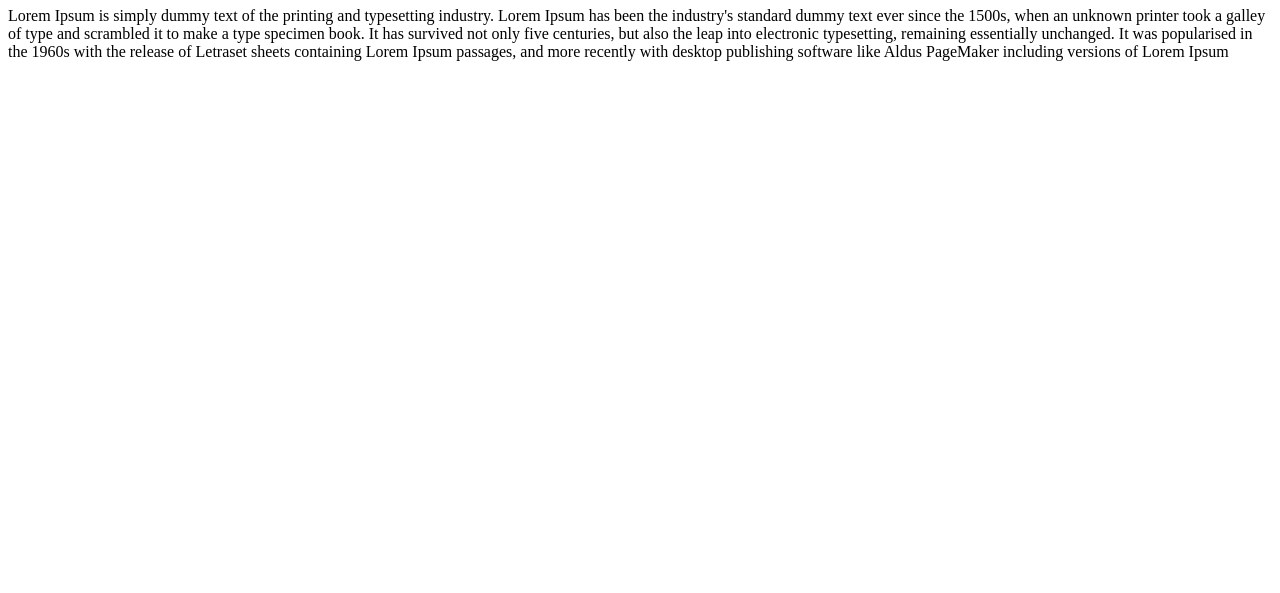
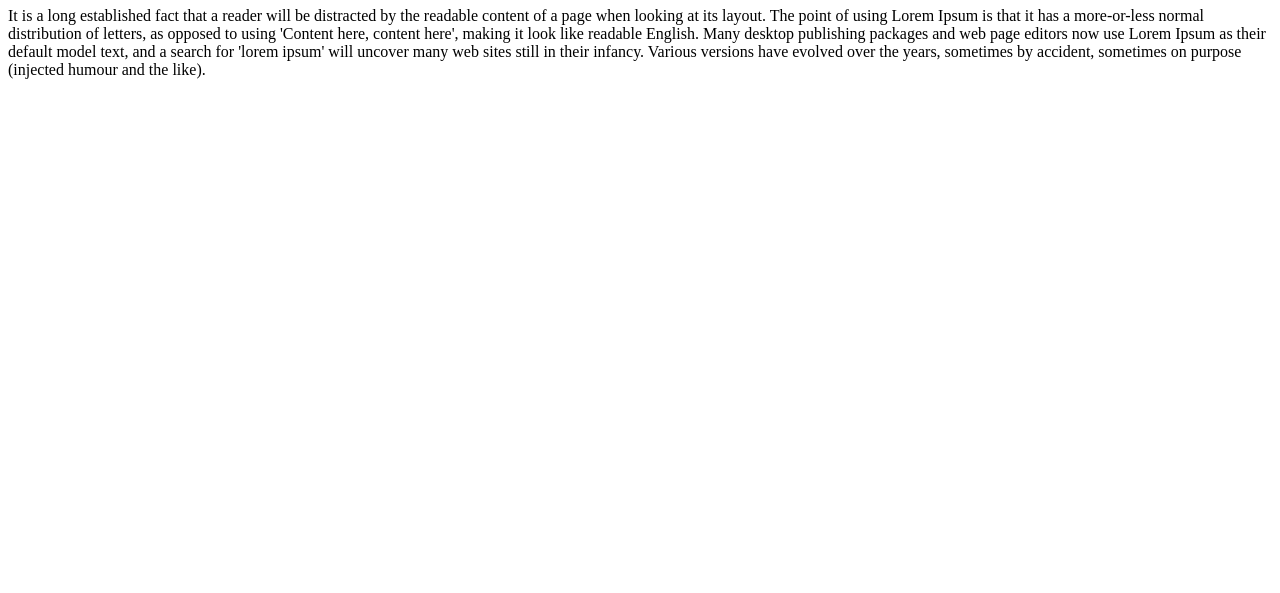
Before and after one commit to DarrenTanui/Project1, a plain HTML site: page index.html in a window 1280 px wide. Shown: the part 207-800 px from the top of the page. Drawn offline with Linux system fonts and the light colour scheme.

Commit message:
Added second paragragh

```diff
--- a/index.html
+++ b/index.html
@@ -9,6 +9,6 @@
     <h1>Chapter One</h1>
     <p>Lorem Ipsum is simply dummy text of the printing and typesetting industry. Lorem Ipsum has been the industry's standard dummy text ever since the 1500s, when an unknown printer took a galley of type and scrambled it to make a type specimen book. It has survived not only five centuries, but also the leap into electronic typesetting, remaining essentially unchanged. It was popularised in the 1960s with the release of Letraset sheets containing Lorem Ipsum passages, and more recently with desktop publishing software like Aldus PageMaker including versions of Lorem Ipsum</p>
     <h1>Chapter Two</h1>
-    <p>Lorem Ipsum is simply dummy text of the printing and typesetting industry. Lorem Ipsum has been the industry's standard dummy text ever since the 1500s, when an unknown printer took a galley of type and scrambled it to make a type specimen book. It has survived not only five centuries, but also the leap into electronic typesetting, remaining essentially unchanged. It was popularised in the 1960s with the release of Letraset sheets containing Lorem Ipsum passages, and more recently with desktop publishing software like Aldus PageMaker including versions of Lorem Ipsum</p>
+    <p>It is a long established fact that a reader will be distracted by the readable content of a page when looking at its layout. The point of using Lorem Ipsum is that it has a more-or-less normal distribution of letters, as opposed to using 'Content here, content here', making it look like readable English. Many desktop publishing packages and web page editors now use Lorem Ipsum as their default model text, and a search for 'lorem ipsum' will uncover many web sites still in their infancy. Various versions have evolved over the years, sometimes by accident, sometimes on purpose (injected humour and the like).</p>
 </body>
 </html>
```
